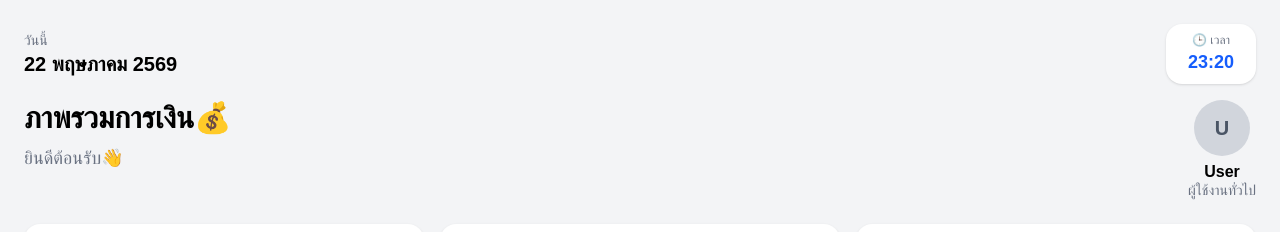
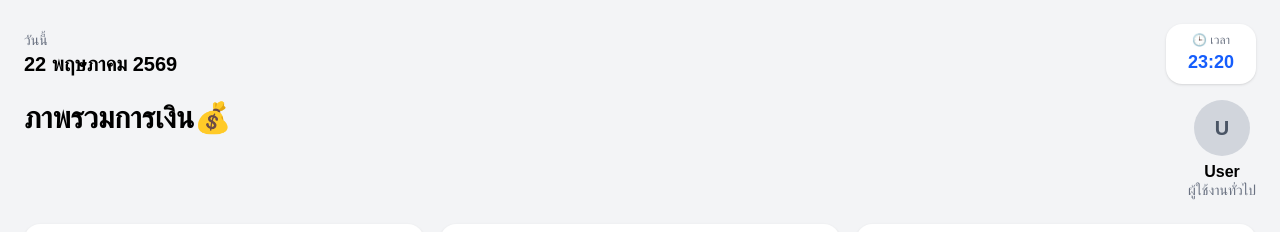
Before and after one commit to Paprem39/finance-tracker, a Next.js app: page /dashboard in a window 1280 px wide. Shown: the top 232 px of the page. Built offline with nearby package versions, Linux system fonts and the light colour scheme.

Commit message:
Delete Massage Welcome

```diff
--- a/src/app/dashboard/page.tsx
+++ b/src/app/dashboard/page.tsx
@@ -93,11 +93,9 @@ export default function Dashboard() {
       <div>
         <h1 className="text-3xl font-bold flex items-center gap-2">
           ภาพรวมการเงิน💰
-      </h1>
+        </h1>
 
-        <p className="text-gray-500 mt-2 text-lg">
-          ยินดีต้อนรับ👋
-        </p>
+
       </div>
 
         {/* Right Profile */}
```
